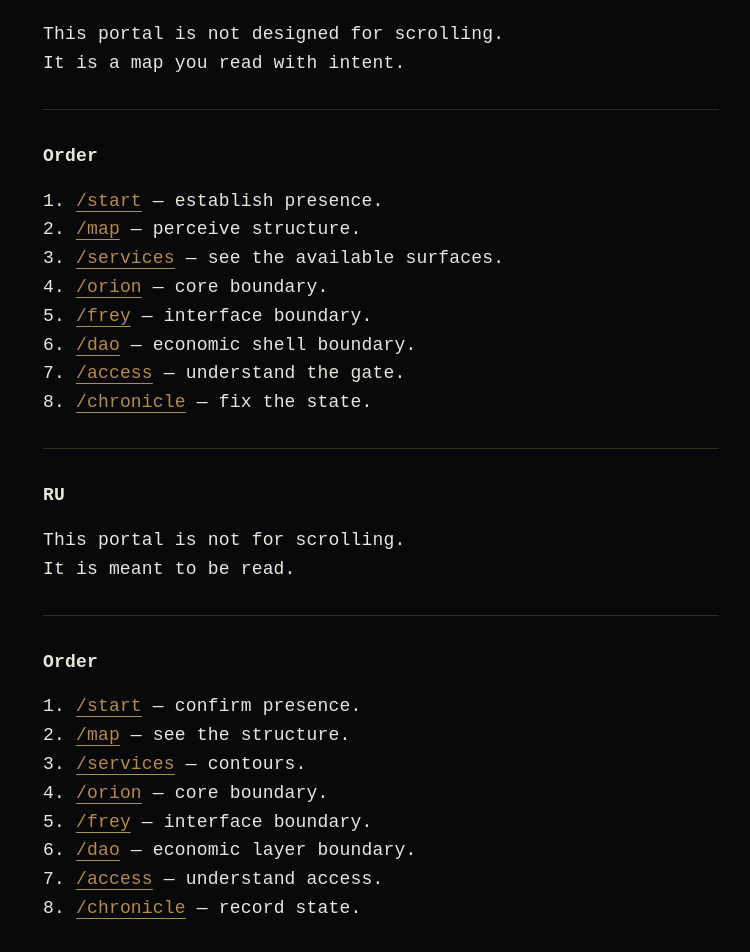
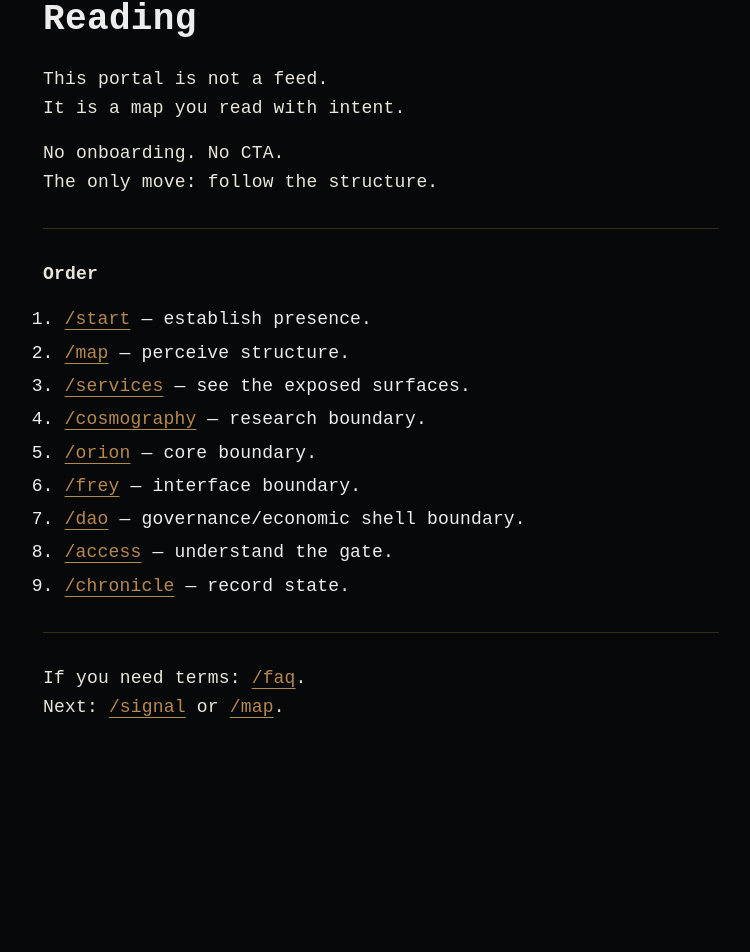
Before and after one commit to AiBhrigu/bhrigu-portal, a Next.js app: page /reading in a window 1280 px wide. Shown: the part 244-1196 px from the top of the page, without its empty margins (259-1009 px from the left). After the commit the page ends 1054 px from the top, so only its background shows below. Built offline with nearby package versions, Linux system fonts and the light colour scheme.

Commit message:
chore(copy): en-only rewrite (v2)

```diff
--- a/pages/reading.js
+++ b/pages/reading.js
@@ -1,9 +1,8 @@
 import styles from "./reading.module.css";
+
 export default function Reading() {
   return (
     <main style={{ padding: "4rem", fontFamily: "monospace", lineHeight: "1.6", maxWidth: "820px" }}>
-      \1Φ · \2\3
-
       <nav className={styles.rail} aria-label="Route rail" data-phi-rail>
         <a className={styles.railLink} href="/start">← /start</a>
         <span className={styles.railSep}>/</span>
@@ -12,46 +11,38 @@ export default function Reading() {
         <a className={styles.railLink} href="/signal">/signal →</a>
       </nav>
 
+      <h1 style={{ margin: "1.2rem 0 0.8rem 0" }}>Reading</h1>
 
       <p>
-        This portal is not designed for scrolling.<br />
+        This portal is not a feed.<br />
         It is a map you read with intent.
+      </p>
+
+      <p>
+        No onboarding. No CTA.<br />
+        The only move: follow the structure.
       </p>
 
       <hr />
 
       <p><strong>Order</strong></p>
-      <p>
-        1. <a href="/start">/start</a> — establish presence.<br />
-        2. <a href="/map">/map</a> — perceive structure.<br />
-        3. <a href="/services">/services</a> — see the available surfaces.<br />
-        4. <a href="/orion">/orion</a> — core boundary.<br />
-        5. <a href="/frey">/frey</a> — interface boundary.<br />
-        6. <a href="/dao">/dao</a> — economic shell boundary.<br />
-        7. <a href="/access">/access</a> — understand the gate.<br />
-        8. <a href="/chronicle">/chronicle</a> — fix the state.
-      </p>
+      <ol style={{ paddingLeft: "1.2rem", margin: 0 }}>
+        <li><a href="/start">/start</a> — establish presence.</li>
+        <li><a href="/map">/map</a> — perceive structure.</li>
+        <li><a href="/services">/services</a> — see the exposed surfaces.</li>
+        <li><a href="/cosmography">/cosmography</a> — research boundary.</li>
+        <li><a href="/orion">/orion</a> — core boundary.</li>
+        <li><a href="/frey">/frey</a> — interface boundary.</li>
+        <li><a href="/dao">/dao</a> — governance/economic shell boundary.</li>
+        <li><a href="/access">/access</a> — understand the gate.</li>
+        <li><a href="/chronicle">/chronicle</a> — record state.</li>
+      </ol>
 
       <hr />
 
-      <p><strong>RU</strong></p>
       <p>
-        This portal is not for scrolling.<br />
-        It is meant to be read.
-      </p>
-
-      <hr />
-
-      <p><strong>Order</strong></p>
-      <p>
-        1. <a href="/start">/start</a> — confirm presence.<br />
-        2. <a href="/map">/map</a> — see the structure.<br />
-        3. <a href="/services">/services</a> — contours.<br />
-        4. <a href="/orion">/orion</a> — core boundary.<br />
-        5. <a href="/frey">/frey</a> — interface boundary.<br />
-        6. <a href="/dao">/dao</a> — economic layer boundary.<br />
-        7. <a href="/access">/access</a> — understand access.<br />
-        8. <a href="/chronicle">/chronicle</a> — record state.
+        If you need terms: <a href="/faq">/faq</a>.<br />
+        Next: <a href="/signal">/signal</a> or <a href="/map">/map</a>.
       </p>
     </main>
   );
```
Also changed, not shown: pages/cosmography.js (+9 -12 lines), pages/orion.js (+42 -65 lines). Lines whose indentation alone changed are shown as unchanged.
